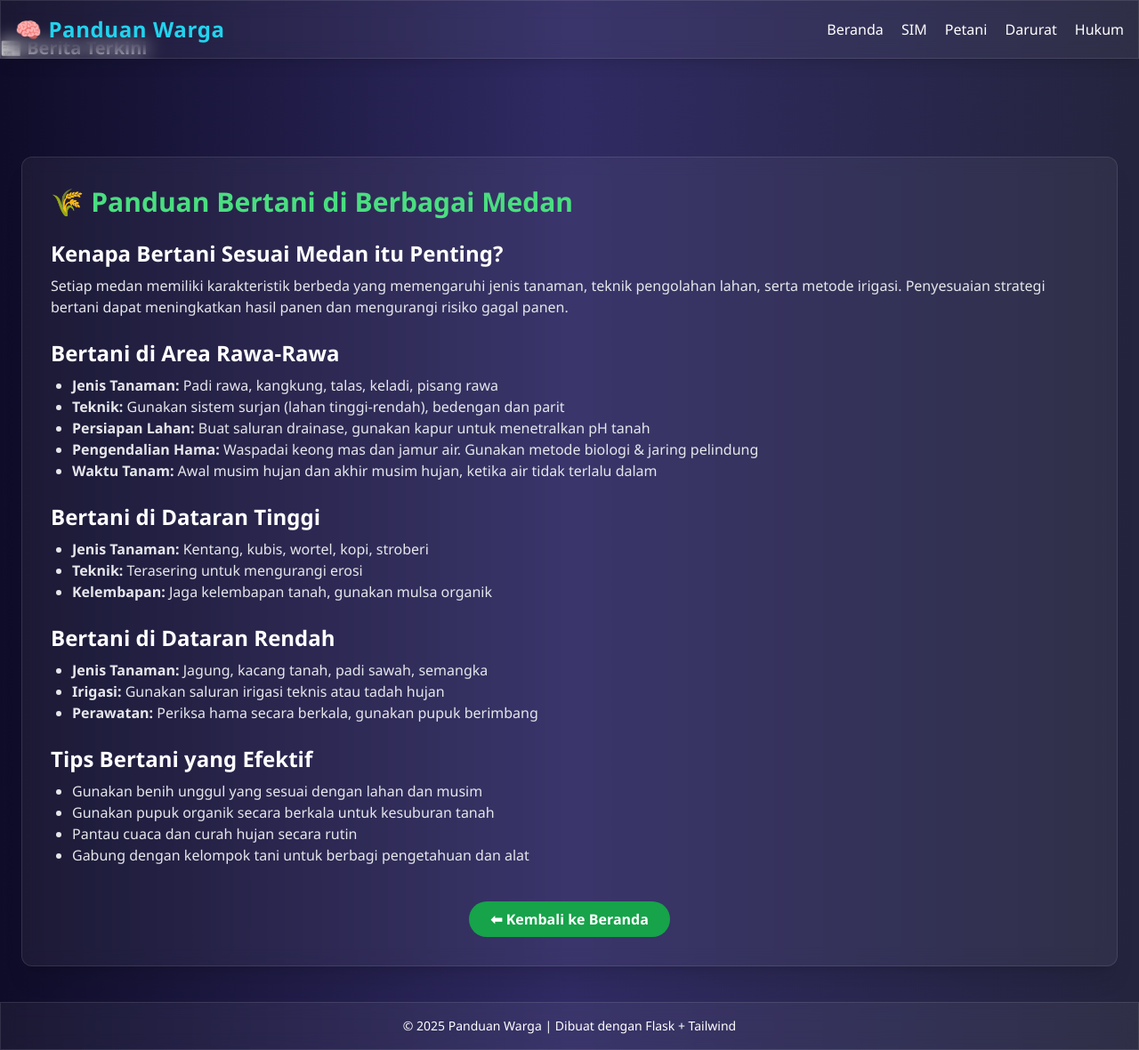
After one commit to Dyruby/panduan-warga, a Flask app: template templates/berita.html in a window 1280 px wide. The commit adds this page. Shown: the whole page at 89% size. Run offline with Flask 3, Linux system fonts and the light colour scheme; the template is opened without the code that fills it, so the values that code supplies are empty; some libraries are stand-ins or nearby versions.

Commit message:
Update: menambahkan fitur baru dan memperbaiki bug

```diff
--- /dev/null
+++ b/templates/berita.html
@@ -0,0 +1,76 @@
+<section class="mt-10">
+  <h2 class="text-xl font-bold mb-3">📰 Berita Terkini</h2>
+  {% for b in berita %}
+  <div>
+    <h3><a href="{{ b.link }}" target="_blank">{{ b.judul }}</a></h3>
+    <small>{{ b.tanggal }}</small>
+    <p>{{ b.konten|safe }}</p>
+  </div>
+{% endfor %}
+
+</section>
+
+{% extends "base.html" %}
+{% block title %}Panduan Bertani di Berbagai Medan{% endblock %}
+
+{% block content %}
+<div class="glass p-8 rounded-xl shadow-xl">
+  <h2 class="text-3xl font-bold text-green-400 mb-6">🌾 Panduan Bertani di Berbagai Medan</h2>
+
+  <!-- Penjelasan Umum -->
+  <section class="mb-6">
+    <h3 class="text-2xl font-semibold text-white mb-2">Kenapa Bertani Sesuai Medan itu Penting?</h3>
+    <p class="text-gray-200">Setiap medan memiliki karakteristik berbeda yang memengaruhi jenis tanaman, teknik pengolahan lahan, serta metode irigasi. Penyesuaian strategi bertani dapat meningkatkan hasil panen dan mengurangi risiko gagal panen.</p>
+  </section>
+
+  <!-- Area Rawa-Rawa -->
+  <section class="mb-6">
+    <h3 class="text-2xl font-semibold text-white mb-2">Bertani di Area Rawa-Rawa</h3>
+    <ul class="list-disc pl-6 text-gray-200">
+      <li><strong>Jenis Tanaman:</strong> Padi rawa, kangkung, talas, keladi, pisang rawa</li>
+      <li><strong>Teknik:</strong> Gunakan sistem surjan (lahan tinggi-rendah), bedengan dan parit</li>
+      <li><strong>Persiapan Lahan:</strong> Buat saluran drainase, gunakan kapur untuk menetralkan pH tanah</li>
+      <li><strong>Pengendalian Hama:</strong> Waspadai keong mas dan jamur air. Gunakan metode biologi & jaring pelindung</li>
+      <li><strong>Waktu Tanam:</strong> Awal musim hujan dan akhir musim hujan, ketika air tidak terlalu dalam</li>
+    </ul>
+  </section>
+
+  <!-- Area Dataran Tinggi -->
+  <section class="mb-6">
+    <h3 class="text-2xl font-semibold text-white mb-2">Bertani di Dataran Tinggi</h3>
+    <ul class="list-disc pl-6 text-gray-200">
+      <li><strong>Jenis Tanaman:</strong> Kentang, kubis, wortel, kopi, stroberi</li>
+      <li><strong>Teknik:</strong> Terasering untuk mengurangi erosi</li>
+      <li><strong>Kelembapan:</strong> Jaga kelembapan tanah, gunakan mulsa organik</li>
+    </ul>
+  </section>
+
+  <!-- Area Dataran Rendah -->
+  <section class="mb-6">
+    <h3 class="text-2xl font-semibold text-white mb-2">Bertani di Dataran Rendah</h3>
+    <ul class="list-disc pl-6 text-gray-200">
+      <li><strong>Jenis Tanaman:</strong> Jagung, kacang tanah, padi sawah, semangka</li>
+      <li><strong>Irigasi:</strong> Gunakan saluran irigasi teknis atau tadah hujan</li>
+      <li><strong>Perawatan:</strong> Periksa hama secara berkala, gunakan pupuk berimbang</li>
+    </ul>
+  </section>
+
+  <!-- Tips Bertani Umum -->
+  <section class="mb-6">
+    <h3 class="text-2xl font-semibold text-white mb-2">Tips Bertani yang Efektif</h3>
+    <ul class="list-disc pl-6 text-gray-200">
+      <li>Gunakan benih unggul yang sesuai dengan lahan dan musim</li>
+      <li>Gunakan pupuk organik secara berkala untuk kesuburan tanah</li>
+      <li>Pantau cuaca dan curah hujan secara rutin</li>
+      <li>Gabung dengan kelompok tani untuk berbagi pengetahuan dan alat</li>
+    </ul>
+  </section>
+
+  <!-- Tombol Kembali -->
+  <div class="mt-10 text-center">
+    <a href="/" class="inline-block bg-green-600 hover:bg-green-700 text-white font-bold py-2 px-6 rounded-full transition">
+      ⬅ Kembali ke Beranda
+    </a>
+  </div>
+</div>
+{% endblock %}
```
Also changed, not shown: templates/index.html (+0 -13 lines).
